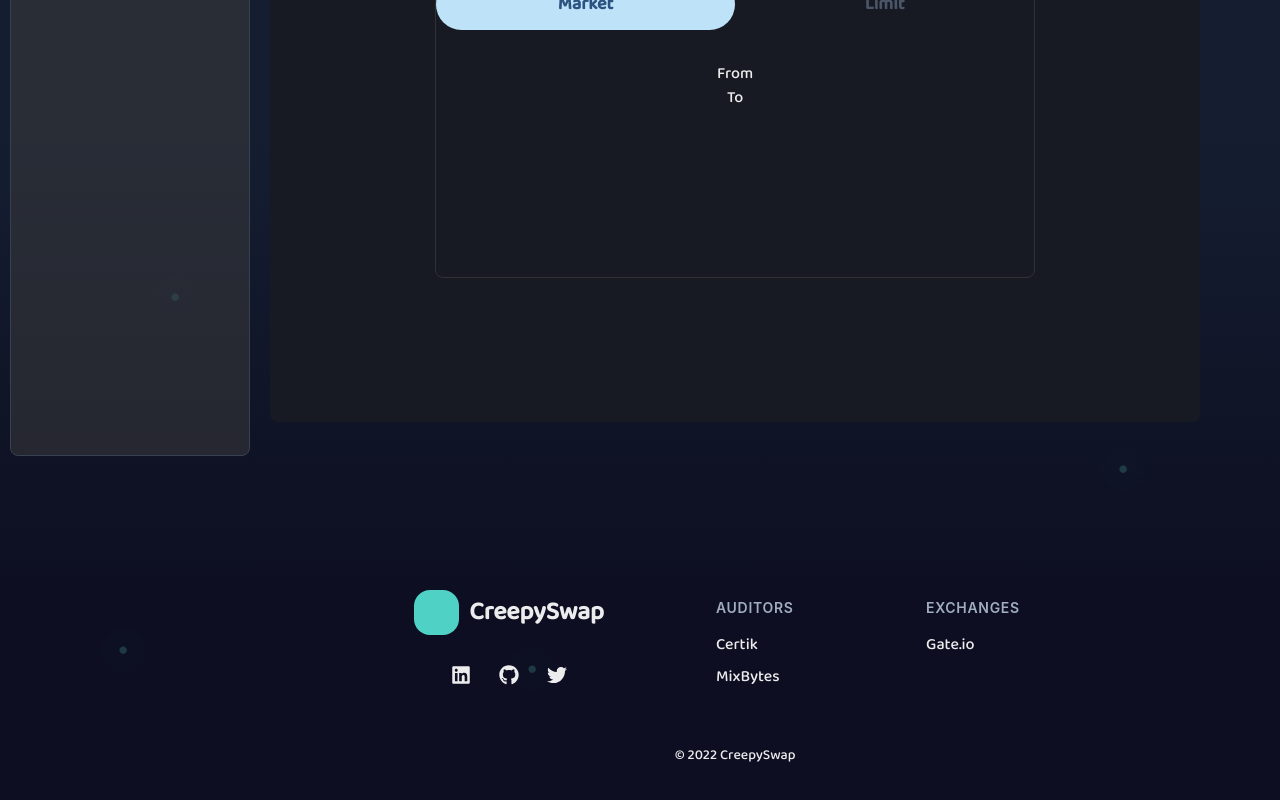
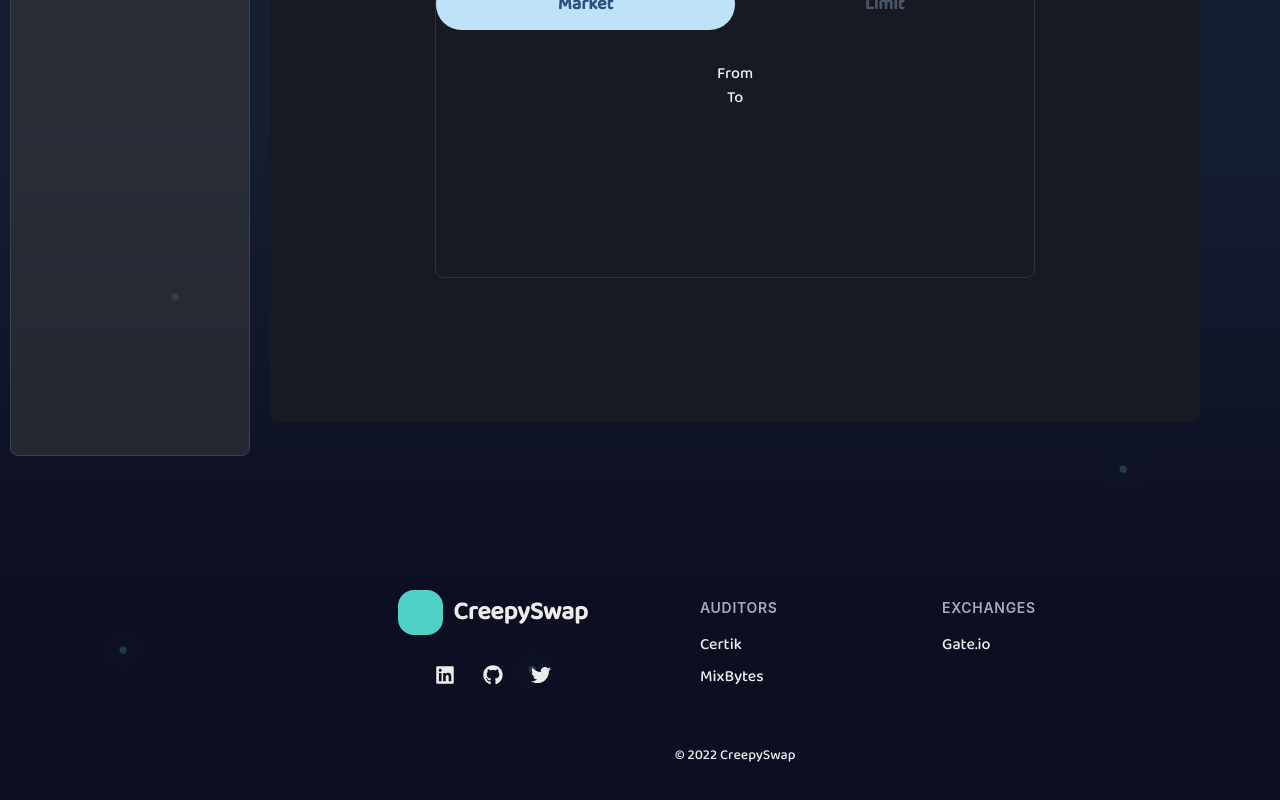
Before and after one commit to thomasbeckford/creepyswap, a Next.js app: page /swap in a window 1280 px wide. Shown: the part 352-1152 px from the top of the page. Built offline with nearby package versions, Linux system fonts and the light colour scheme.

Commit message:
chore: hide select

```diff
--- a/src/components/TopBar/Topbar.tsx
+++ b/src/components/TopBar/Topbar.tsx
@@ -22,10 +22,10 @@ import { selectSidebarIsOpen } from "@/redux/sidebar/selectors";
 import AddressModal from "../Modals/Address";
 import { NetworkInterface, networks } from "@/utils/networks";
 
-import { Select } from "chakra-react-select";
+// import { Select } from "chakra-react-select";
 import { setChain } from "@/redux/user";
 import { chainIdToString } from "@/helpers/chain";
-import { selectStyles } from "@/theme/models/select";
+// import { selectStyles } from "@/theme/components/select";
 import { ISelectedProvider } from "@/helpers/types";
 
 function Topbar() {
@@ -131,13 +131,13 @@ function Topbar() {
             {/* <Text fontWeight={"bold"} fontSize="large">
               $ 20.22
             </Text> */}
-            <Select
+            {/* <Select
               chakraStyles={selectStyles}
               options={selectOptions}
               defaultValue={selectedChain.id}
               onChange={handleSelectChainId}
               isSearchable={false}
-            />
+            /> */}
 
             {!loggedIn ? (
               <Button variant="outline" onClick={onModalOpen}>
--- /dev/null
+++ b/src/theme/base/breakpoints.ts
@@ -0,0 +1,6 @@
+export const breakpoints = {
+  sm: "576px",
+  md: "768px",
+  lg: "992px",
+  xl: "1200px",
+};
--- a/src/theme/theme.ts
+++ b/src/theme/theme.ts
@@ -1,7 +1,8 @@
 import { extendTheme, ThemeConfig } from "@chakra-ui/react";
 
-import { Button, Modal, Text, Switch, Tabs } from "./models";
+import { Button, Modal, Text, Switch, Tabs } from "./components";
 import { globalStyles as styles } from "./styles";
+import { breakpoints } from "./base/breakpoints";
 
 const config: ThemeConfig = {
   initialColorMode: "dark",
@@ -11,9 +12,7 @@ const config: ThemeConfig = {
 const theme = extendTheme({
   config,
   styles,
-  breakpoints: {
-    md: "970px",
-  },
+  breakpoints,
   components: {
     Button,
     Modal,
```
Also changed, not shown: src/theme/components/button.ts (renamed from src/theme/models/button.ts), src/theme/components/index.ts (renamed from src/theme/models/index.ts), src/theme/components/modal.ts (renamed from src/theme/models/modal.ts), src/theme/components/select.ts (renamed from src/theme/models/select.ts), src/theme/components/switch.ts (renamed from src/theme/models/switch.ts), src/theme/components/tabs.ts (renamed from src/theme/models/tabs.ts), src/theme/components/text.ts (renamed from src/theme/models/text.ts).
